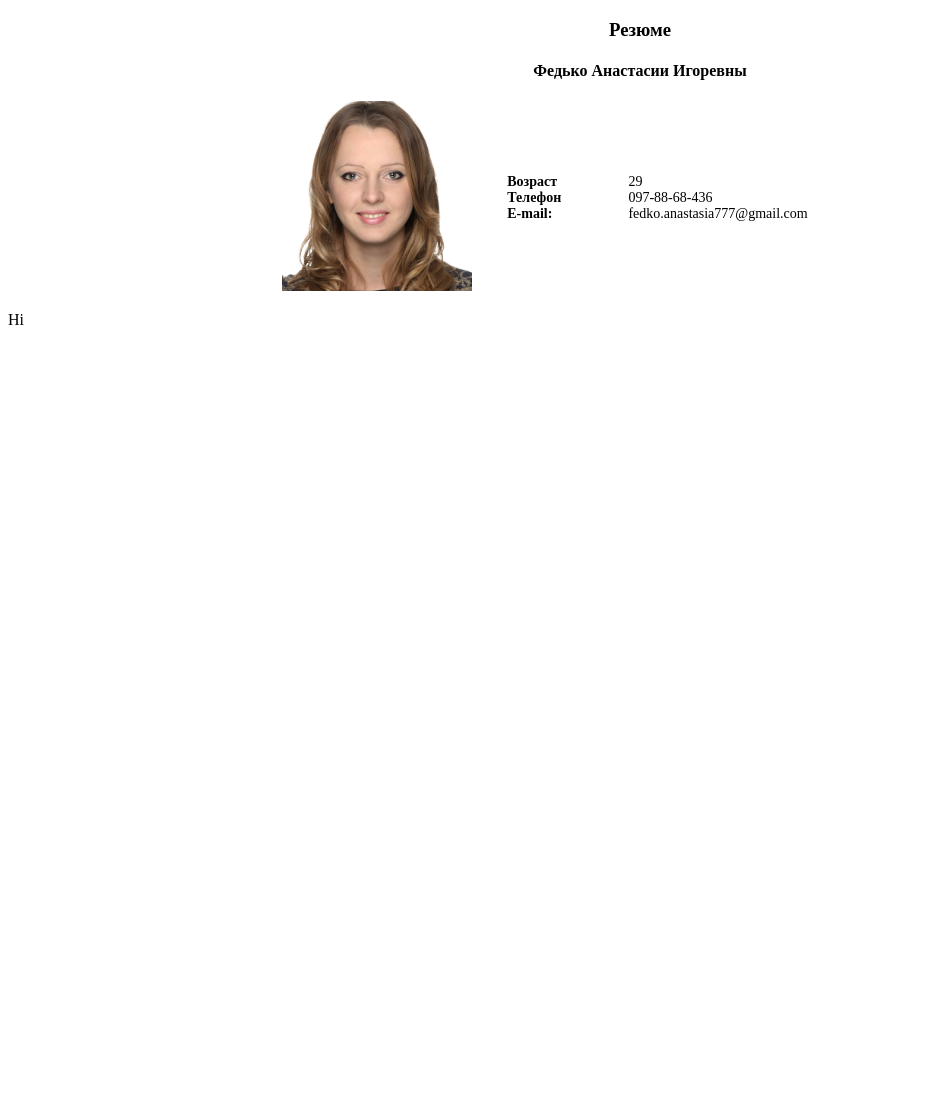
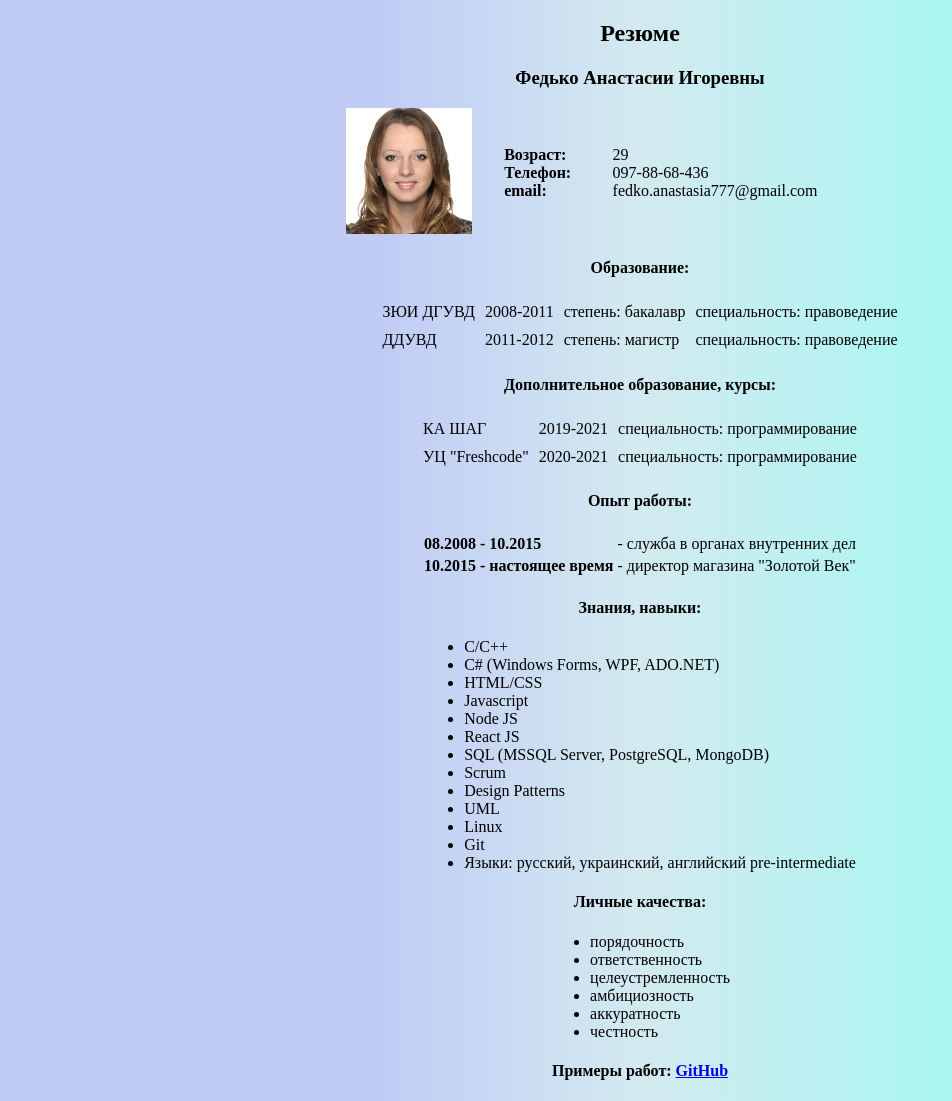
Before and after one commit to AnastasiaFedko/Resume, a plain HTML site: page index.html in a window 1280 px wide. Shown: the whole page, without its empty margins (0-952 px from the left). Before the commit the page ends 800 px from the top, so only its background shows below. Drawn offline with Linux system fonts and the light colour scheme.

Commit message:
last changes

```diff
--- a/index.html
+++ b/index.html
@@ -5,59 +5,103 @@
     <meta charset="UTF-8">
     <link rel="stylesheet" type="text/css" href='main.css' />
     <title>Резюме Федько Анастасии Игоревны</title>
-    <style>
-
-
-
-    </style>
 </head>
 
 <body>
 
-    <h3 class="center_text">Резюме</h3>
-    <h4 class="center_text">Федько Анастасии Игоревны</h4>
+    <h2 class="center_text">Резюме</h2>
+    <h3 class="center_text">Федько Анастасии Игоревны</h3>
     <div class="container">
         <div class="photo_slide">
             <img src="img/photo.jpg" alt="Fedko" id="photo">
         </div>
         <div class="about_slide">
             <div class="container">
-                <div class="item">Возраст</div>
+                <div class="item">Возраст:</div>
                 <div class="description">29</div>
             </div>
             <div class="container">
-                <div class="item">Телефон</div>
+                <div class="item">Телефон:</div>
                 <div class="description">097-88-68-436</div>
             </div>
             <div class="container">
-                <div class="item">E-mail:</div>
+                <div class="item">email:</div>
                 <div class="description">fedko.anastasia777@gmail.com</div>
             </div>
         </div>
     </div>
-    <p>Hi</p>
+
+    <h4 class="center_text">Образование:</h4>
+    <div class="grid_education">
+        <span class="grid_education_item">ЗЮИ ДГУВД</span>
+        <span class="grid_education_item">2008-2011</span>
+        <span class="grid_education_item">степень: бакалавр</span>
+        <span class="grid_education_item">специальность: правоведение</span>
+        <span class="grid_education_item">ДДУВД</span>
+        <span class="grid_education_item">2011-2012</span>
+        <span class="grid_education_item">степень: магистр</span>
+        <span class="grid_education_item">специальность: правоведение</span>
+    </div>
+
+    <h4 class="center_text">Дополнительное образование, курсы:</h4>
+    <div class="grid_education_else">
+        <span class="grid_education_item">КА ШАГ</span>
+        <span class="grid_education_item">2019-2021</span>
+        <span class="grid_education_item">специальность: программирование</span>
+        <span class="grid_education_item">УЦ "Freshcode"</span>
+        <span class="grid_education_item">2020-2021</span>
+        <span class="grid_education_item">специальность: программирование</span>
+    </div>
+
+    <h4 class="center_text">Опыт работы:</h4>
+    <table id="job">
+        <tbody>
+            <tr>
+                <th>08.2008 - 10.2015</th>
+                <td>- служба в органах внутренних дел</td>
+            </tr>
+            <tr>
+                <th>10.2015 - настоящее время</th>
+                <td>- директор магазина "Золотой Век"</td>
+            </tr>
+        </tbody>
+    </table>
+
+    <h4 class="center_text">Знания, навыки:</h4>
+    <div class="list">
+        <ul>
+            <li>C/C++</li>
+            <li>C# (Windows Forms, WPF, ADO.NET)</li>
+            <li>HTML/CSS</li>
+            <li>Javascript</li>
+            <li>Node JS</li>
+            <li>React JS</li>
+            <li>SQL (MSSQL Server, PostgreSQL, MongoDB)</li>
+            <li>Scrum</li>
+            <li>Design Patterns</li>
+            <li>UML</li>
+            <li>Linux</li>
+            <li>Git</li>
+            <li>Языки: русский, украинский, английский pre-intermediate</li>
+        </ul>
+    </div>
+
+    <h4 class="center_text">Личные качества:</h4>
+    <div class="list">
+        <ul>
+            <li>порядочность</li>
+            <li>ответственность</li>
+            <li>целеустремленность</li>
+            <li>амбициозность</li>
+            <li>аккуратность</li>
+            <li>честность</li>
+        </ul>
+    </div>
+
+    <h4 class="center_text">Примеры работ:
+        <a href="https://github.com/AnastasiaFedko?tab=repositories" target="_blanc">GitHub</a>
+    </h4>
+
 </body>
 
 </html>
-
-<!--
-    Образование:
-Запорожский юридический институт ДГУВД, 2008-2011 (бакалавр),
-специальность: правоведение.
-Днепропетровский государственный университет внутренних дел, 2011-2012 (магистратура),
-специальность: правоведение.
-
-Опыт работы:
-04.08.2008 – настоящее время
-Служба в органах внутренних дел.
-Последняя должность: инспектор сектора социально-гуманитарной работы отдела кадрового обеспечения Запорожского городского управления ГУМВД Украины в Запорожской области
-Должностные обязанности:
-- подбор и оформление кандидатов на службу в ОВД;
-- ведение документации, формирование личных дел, составление отчетности;
-- контроль над деятельностью работников подразделений, которые находятся в подчинении ЗГУ ГУМВД Украины в Запорожской области.
-
-Дополнительная информация:
-Знания языков: русский, украинский.
-Личные качества: порядочность, ответственность, аккуратность, грамотная речь, коммуникабельность, желание работать с людьми, целеустремленность, амбициозность, стремление к профессиональному росту. Умение быстро обучаться и усваивать новую информацию. Вредные привычки отсутствуют.
-
--->
--- a/main.css
+++ b/main.css
@@ -8,7 +8,7 @@
 }
 
 .photo_slide {
-    width: 15%;
+    width: 10%;
     float: left;
 }
 
@@ -21,10 +21,10 @@
 }
 
 .about_slide {
-    width: 40%;
+    width: 35%;
     float: right;
     margin-left: 20px;
-    font-size: 14px;
+    font-size: 16px;
 }
 
 .item {
@@ -41,5 +41,54 @@
     .about_slide {
         width: 100%;
         margin-left: 20%;
+        font-size: 14px;
+    }
+    .grid_education_item, .list{
+        font-size: 14px;
+    }
+    #job{
+        font-size: 14px;
     }
 }
+@media (min-width: 651px) and (max-width: 800px) {
+    .about_slide,  .grid_education_item{
+        font-size: 15px;
+    }
+    #job{
+        font-size: 15px;
+    }
+}
+.grid_education {
+    display: grid;
+    grid-template-columns: max-content max-content max-content max-content;
+    grid-template-rows: auto auto;
+    height: max-content;
+    justify-content: center;
+}
+
+.grid_education_else {
+    display: grid;
+    grid-template-columns: max-content max-content max-content;
+    grid-template-rows: auto auto;
+    height: max-content;
+    justify-content: center;
+}
+
+.grid_education_item {
+    margin: 5px;
+}
+
+#job {
+    text-align: left;
+    margin: auto;
+}
+
+.list {
+    text-align: left;
+    width: max-content;
+    margin: auto;
+}
+
+body{
+    background: linear-gradient(to right, #c1ccf5 30%, #d3eaf0 50%,#a8f7f1 75%);
+}
```
